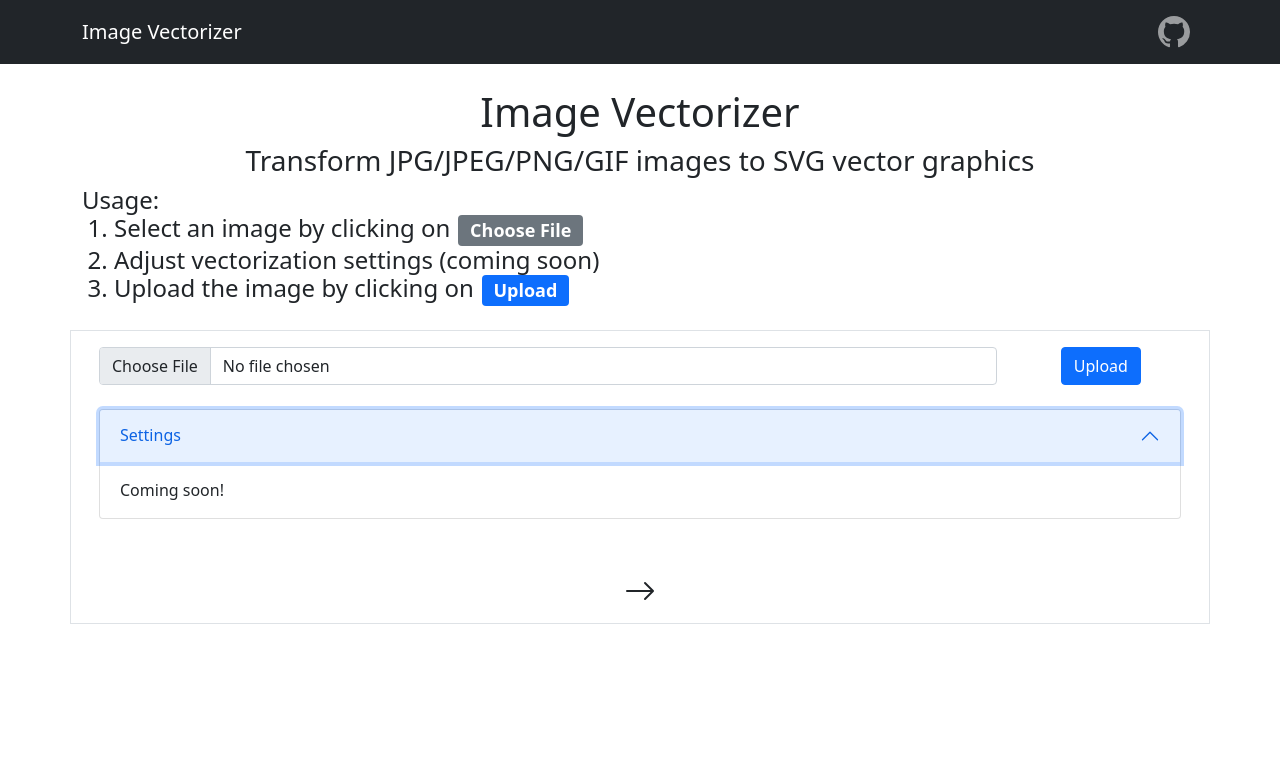
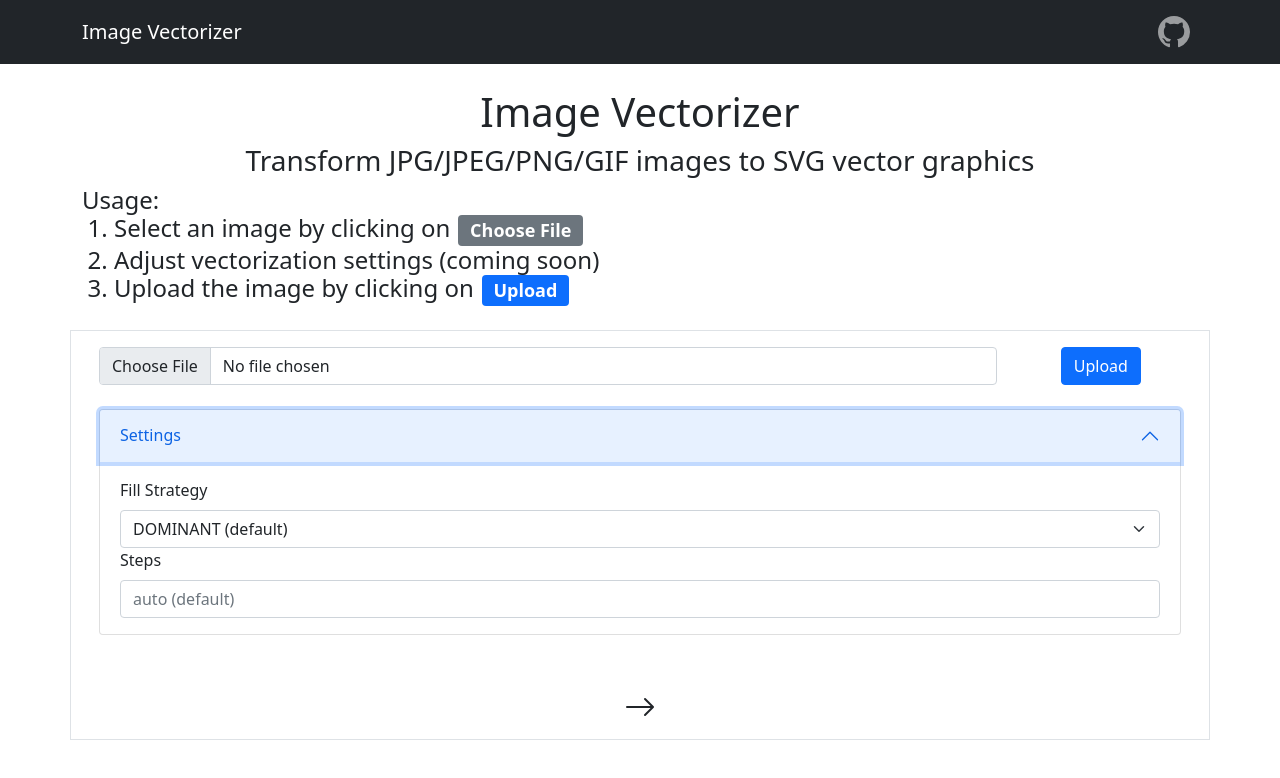
Before and after one commit to proohit/image-vectorizer, a Next.js app: page / in a window 1280 px wide. Both pictures are taken after a click on the button "Settings". Shown: the top 778 px of the page. Built offline with nearby package versions, Linux system fonts and the light colour scheme.

Commit message:
feat: configurable settings

```diff
--- a/pages/api/image-to-vector.ts
+++ b/pages/api/image-to-vector.ts
@@ -1,12 +1,16 @@
 import { Fields, Files, IncomingForm } from "formidable";
 import type { NextApiRequest, NextApiResponse } from "next";
-import { trace } from "potrace";
+import { Posterizer, PosterizerOptions } from "potrace";
 
-const convertImageToSvg = (image): Promise<string> => {
+const convertImageToSvg = (
+  image,
+  options: PosterizerOptions
+): Promise<string> => {
   return new Promise((resolve, reject) => {
-    trace(image, (err, svg) => {
-      if (err) reject(err);
-      resolve(svg);
+    const posterizer = new Posterizer(options);
+    posterizer.loadImage(image, (_, err) => {
+      if (err) return reject(err);
+      resolve(posterizer.getSVG());
     });
   });
 };
@@ -30,7 +34,10 @@ export default async (req: NextApiRequest, res: NextApiResponse) => {
   const data: Form = await readFormData(req);
   const { fields, files } = data;
   const image = files.image[0];
-  const svg = await convertImageToSvg(image.filepath);
+  const svg = await convertImageToSvg(
+    image.filepath,
+    JSON.parse(fields.options as string)
+  );
   res.status(200).setHeader("Content-Type", "image/svg+xml").send(svg);
 };
 export const config = {
--- a/pages/index.tsx
+++ b/pages/index.tsx
@@ -23,6 +23,11 @@ export default function Home() {
   const [svgLoading, setSvgLoading] = useState<boolean>(false);
   const [resutlingSvg, setResultingSvg] = useState<string>("");
 
+  const [settings, setSettings] = useState<{
+    fillStrategy?: string;
+    steps?: number;
+  }>({ fillStrategy: "dominant", steps: undefined });
+
   const handleImageUpload: MouseEventHandler<HTMLButtonElement> = async (e) => {
     e.preventDefault();
     if (image.contents !== null) {
@@ -30,6 +35,7 @@ export default function Home() {
       setResultingSvg("");
       const formData = new FormData();
       formData.set("image", new Blob([image.contents], { type: image.type }));
+      formData.set("options", JSON.stringify(settings));
       formData.set("type", image.type);
       try {
         const res = await fetch("/api/image-to-vector", {
@@ -123,7 +129,43 @@ export default function Home() {
           <Accordion className="mt-4">
             <Accordion.Item eventKey="0">
               <Accordion.Header>Settings</Accordion.Header>
-              <Accordion.Body>Coming soon!</Accordion.Body>
+              <Accordion.Body>
+                <Form>
+                  <Form.Group controlId="settingsFillStrategy">
+                    <Form.Label>Fill Strategy</Form.Label>
+                    <Form.Select
+                      aria-label="Fill Strategy"
+                      onChange={(event) =>
+                        setSettings({
+                          ...settings,
+                          fillStrategy: event.target.value,
+                        })
+                      }
+                      value={settings.fillStrategy}
+                    >
+                      <option value="dominant">DOMINANT (default)</option>
+                      <option value="mean">MEAN</option>
+                      <option value="median">MEDIAN</option>
+                      <option value="spread">SPREAD</option>
+                    </Form.Select>
+                  </Form.Group>
+                  <Form.Group controlId="settingsSteps">
+                    <Form.Label>Steps</Form.Label>
+                    <Form.Control
+                      aria-label="Steps"
+                      onChange={(event) =>
+                        setSettings({
+                          ...settings,
+                          steps: Number(event.target.value),
+                        })
+                      }
+                      value={settings.steps}
+                      type="number"
+                      placeholder="auto (default)"
+                    />
+                  </Form.Group>
+                </Form>
+              </Accordion.Body>
             </Accordion.Item>
           </Accordion>
         </Form>
```
